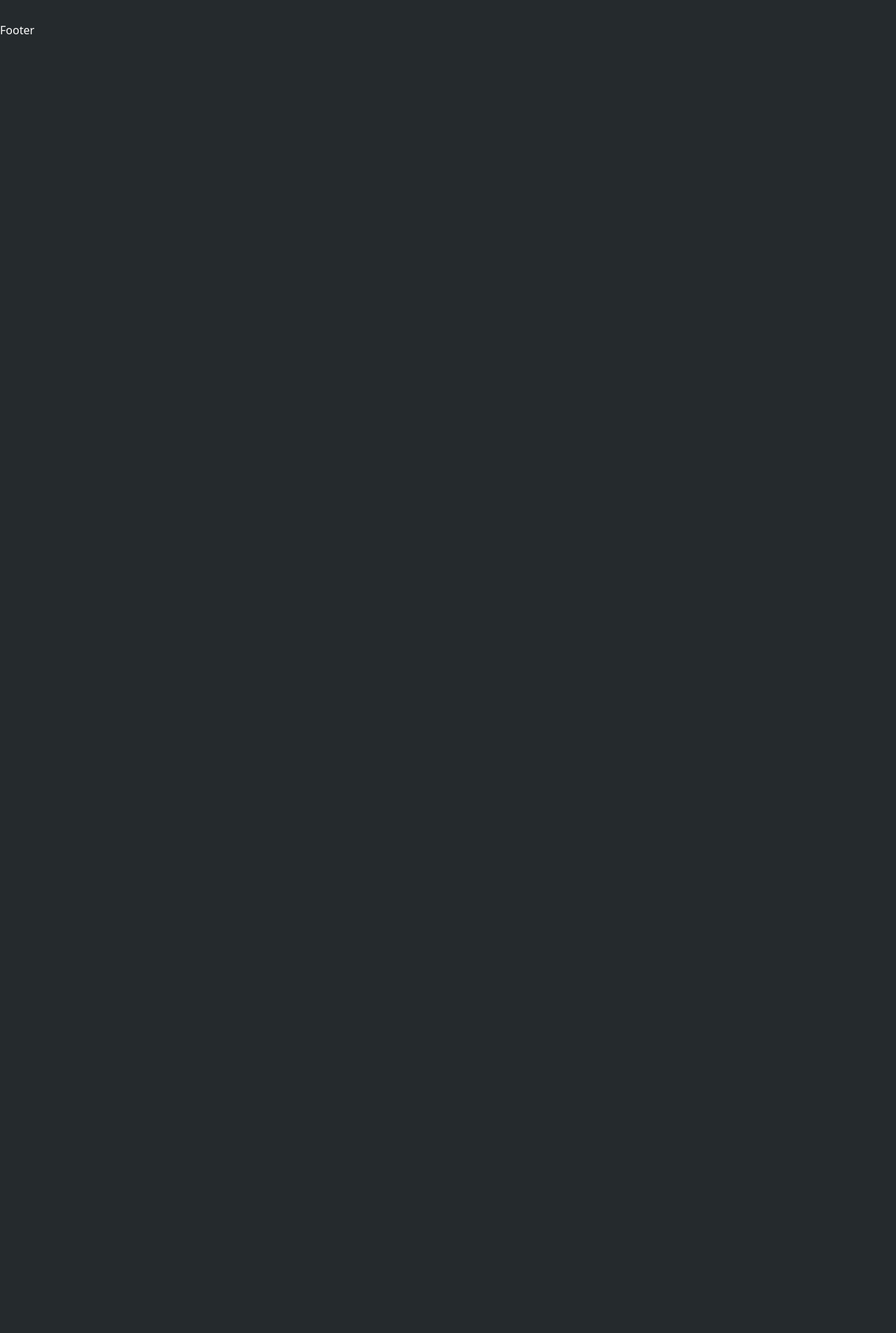
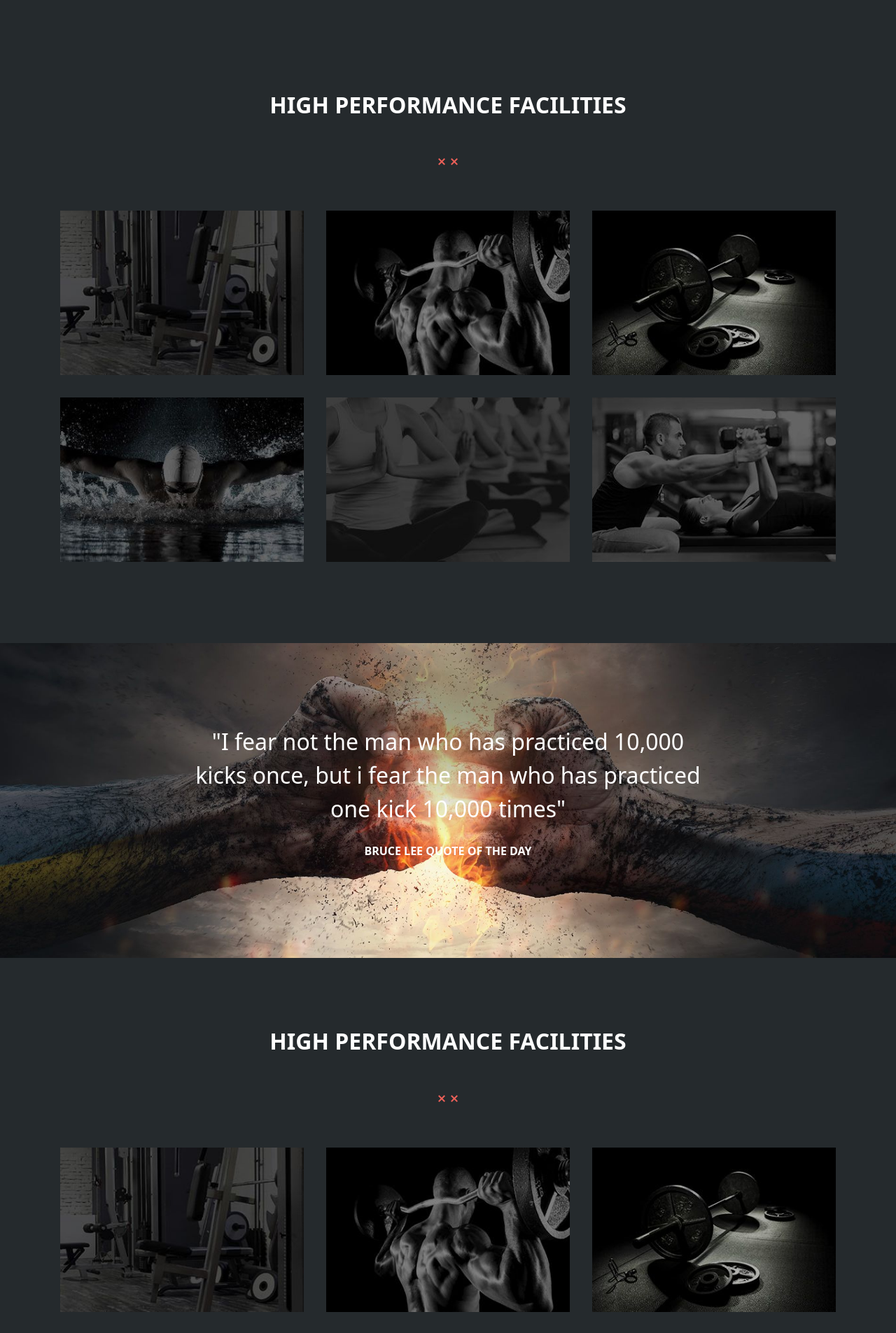
Before and after one commit to AngeloCalabro/proj-html-vuejs, a Vue app: page / in a window 1280 px wide. Shown: the part 2860-4765 px from the top of the page at 70% size. Before the commit the page ends 2915 px from the top, so only its background shows below. Built offline with nearby package versions, Linux system fonts and the light colour scheme.

Commit message:
sesto componente

```diff
--- a/src/App.vue
+++ b/src/App.vue
@@ -5,6 +5,9 @@
     <SecondSection />
     <ThirdSection />
     <FourthSection />
+    <FifthComponent/>
+    <SixthComponent/>
+    <SevComponent/>
   </main>
   <FooterComponent/>
 </template>
@@ -16,9 +19,12 @@ import SecondSection from './components/SecondSection.vue';
 import ThirdSection from './components/ThirdSection.vue';
 import FooterComponent from './components/FooterComponent.vue';
 import FourthSection from './components/FourthSection.vue';
+import FifthComponent from './components/FifthComponent.vue';
+import SixthComponent from './components/SixthComponent.vue';
+import SevComponent from './components/SevComponent.vue';
 
   export default {
-  components: { HeaderComponent, FirstSection, SecondSection, ThirdSection, FooterComponent, FourthSection }
+  components: { HeaderComponent, FirstSection, SecondSection, ThirdSection, FooterComponent, FourthSection, FifthComponent, SixthComponent, SevComponent }
 }
 </script>
 
--- a/src/assets/style/partials/_variables.scss
+++ b/src/assets/style/partials/_variables.scss
@@ -18,3 +18,4 @@ $antique-brass: rgba(194, 133, 108, 1);
 // TYPOGRAPHY
 $fs-xxl : 5rem;
 $fs-xl : 3rem;
+$fs-l : 2rem;
--- /dev/null
+++ b/src/components/FifthComponent.vue
@@ -0,0 +1,46 @@
+<template>
+    <section class="container m-auto">
+        <h2 class="text-uppercase text-center">HIGH PERFORMANCE FACILITIES</h2>
+        <div class="text-center">
+            <img class="p-5" src="../assets/images/divider-xx-red.png" alt="divider">
+        </div>
+        <div class="row g-0">
+            <div class="col-lg-4 col-md-6 col-sm-12 p-3" v-for="(item, index) in store.photoPerformance" :key="index">
+                <img class="img-fluid image-shadow" :src="getImagePath(`../assets/images/${item.image}.jpg`)" :alt="item.name">
+            </div>
+        </div>
+    </section>
+</template>
+
+<script>
+import { store } from '../store'
+export default {
+    name: 'FifthSection',
+    data() {
+        return {
+            store,
+        }
+    },
+    methods: {
+        getImagePath: function (imgPath) {
+            return new URL(imgPath, import.meta.url).href;
+        }
+    }
+}
+</script>
+
+<style lang="scss" scoped>
+@use '../assets/style/partials/variables' as *;
+@use '../assets/style/partials/mixins' as *;
+
+section {
+    padding: 100px 0;
+    img.image-shadow{
+        transition: 1s;
+        &:hover{
+            scale: 1.1;
+            box-shadow: rgba(0, 0, 0, 0.25) 0px 54px 55px, rgba(0, 0, 0, 0.12) 0px -12px 30px, rgba(0, 0, 0, 0.12) 0px 4px 6px, rgba(0, 0, 0, 0.17) 0px 12px 13px, rgba(0, 0, 0, 0.09) 0px -3px 5px;
+        }
+    }
+}
+</style>
--- a/src/components/FourthSection.vue
+++ b/src/components/FourthSection.vue
@@ -4,12 +4,14 @@
         <div class="p-2 text-center">
             <img src="../assets/images/divider-xx-red.png" alt="divider">
         </div>
-        <div class="my-cards d-flex">
-            <div class="my-card d-flex" v-for="(person, index) in store.people" :key="index">
-                <img class="img-fluid" :src="getImagePath(`../assets/images/${person.photo}.jpg`)" :alt="person.name">
-                <div class="ps-4">
-                    <p><em>{{person.text}}</em></p>
-                    <span class="fw-bold">- {{person.name}}</span>
+        <div class="my-cards row">
+            <div class="col-lg-6 col-sm-12" v-for="(person, index) in store.people" :key="index">
+                <div class="my-card d-flex" >
+                    <img class="img-fluid" :src="getImagePath(`../assets/images/${person.photo}.jpg`)" :alt="person.name">
+                    <div class="ps-4">
+                        <p><em>{{person.text}}</em></p>
+                        <span class="fw-bold">- {{person.name}}</span>
+                    </div>
                 </div>
             </div>
         </div>
@@ -39,9 +41,7 @@ export default {
 section{
     padding: 100px 0;
     div.my-cards{
-        flex-wrap: wrap;
         div.my-card{
-            width: calc((100% / 2) - 2rem);
             margin: 1rem;
             padding: 2rem;
             background-color: $woodsmoke;
--- /dev/null
+++ b/src/components/SevComponent.vue
@@ -0,0 +1,49 @@
+<template>
+    <section class="container m-auto">
+        <h2 class="text-uppercase text-center">HIGH PERFORMANCE FACILITIES</h2>
+        <div class="text-center">
+            <img class="p-5" src="../assets/images/divider-xx-red.png" alt="divider">
+        </div>
+        <div class="row g-0">
+            <div class="col-lg-4 col-md-6 col-sm-12 p-3" v-for="(item, index) in store.photoPerformance" :key="index">
+                <img class="img-fluid image-shadow" :src="getImagePath(`../assets/images/${item.image}.jpg`)"
+                    :alt="item.name">
+            </div>
+        </div>
+    </section>
+</template>
+
+<script>
+import {store} from '../store'
+    export default {
+        name: 'SevComponent',
+    data() {
+        return {
+            store,
+        }
+    },
+    methods: {
+        getImagePath: function (imgPath) {
+            return new URL(imgPath, import.meta.url).href;
+        }
+    }
+    }
+</script>
+
+<style lang="scss" scoped>
+@use '../assets/style/partials/variables' as *;
+@use '../assets/style/partials/mixins' as *;
+
+section {
+    padding: 100px 0;
+
+    img.image-shadow {
+        transition: 1s;
+
+        &:hover {
+            scale: 1.1;
+            box-shadow: rgba(0, 0, 0, 0.25) 0px 54px 55px, rgba(0, 0, 0, 0.12) 0px -12px 30px, rgba(0, 0, 0, 0.12) 0px 4px 6px, rgba(0, 0, 0, 0.17) 0px 12px 13px, rgba(0, 0, 0, 0.09) 0px -3px 5px;
+        }
+    }
+}
+</style>
--- /dev/null
+++ b/src/components/SixthComponent.vue
@@ -0,0 +1,42 @@
+<template>
+    <section>
+        <div class="jumbo container text-center">
+            <p class="paragraf">"I fear not the man who has practiced 10,000 kicks once, but i fear the man who has practiced one kick 10,000 times"</p>
+            <p class="text-uppercase fw-bold p-2">Bruce Lee quote of the day</p>
+        </div>
+    </section>
+</template>
+
+<script>
+    export default {
+        name: 'SixthComponent'
+
+    }
+</script>
+
+<style lang="scss" scoped>
+@use '../assets/style/partials/variables' as *;
+@use '../assets/style/partials/mixins' as *;
+
+section {
+    min-height: 450px;
+    max-width: 100%;
+    position: relative;
+    background-image: url('../assets/images/home-testimonial-bg.jpg');
+    background-position: center;
+    background-repeat: no-repeat;
+    background-size: cover;
+    div.jumbo{
+        height: 450px;
+        width: 60%;
+        display: flex;
+        flex-direction: column;
+        justify-content: center;
+        align-items: center;
+        p.paragraf {
+                font-size: $fs-l;
+            }
+    }
+
+}
+</style>
--- a/src/store.js
+++ b/src/store.js
@@ -71,6 +71,26 @@ export const store = reactive({
             name: 'Jeff Glum'
         },
     ],
+    photoPerformance: [
+        {
+            image: 'home-image1'
+        },
+        {
+            image: 'home-image2'
+        },
+        {
+            image: 'home-image3'
+        },
+        {
+            image: 'home-image4'
+        },
+        {
+            image: 'home-image54'
+        },
+        {
+            image: 'home-image6'
+        },
+    ],
     linksNavBottom: [
         {
             title: 'come find us',
```
